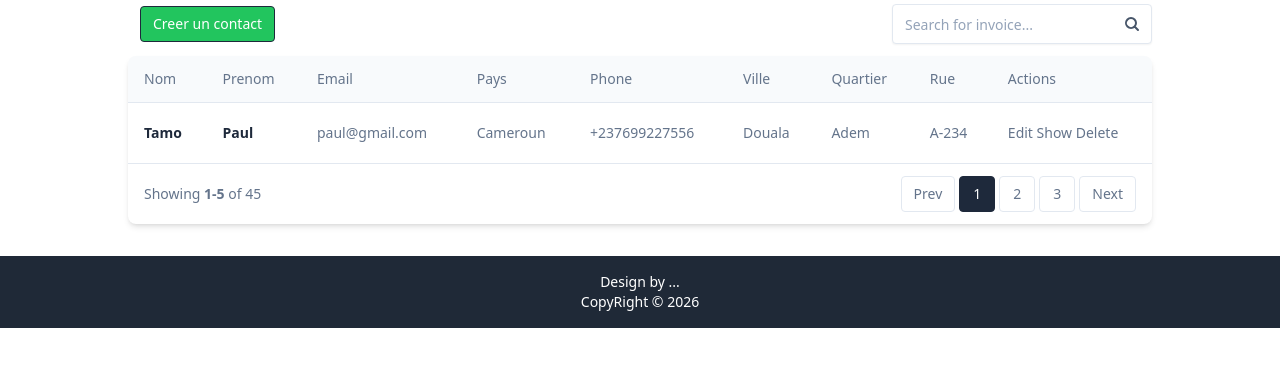
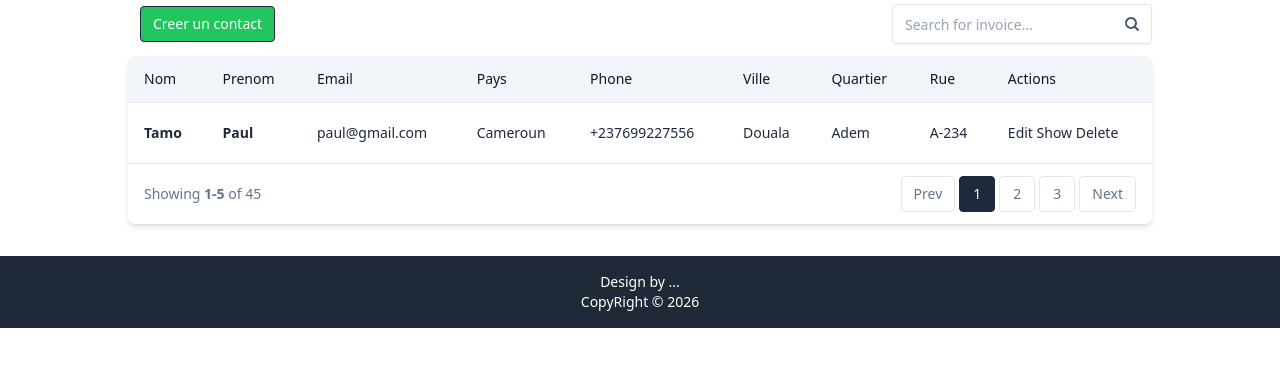
Before and after one commit to TeneSoh/carnet_soirs, a Django app: page / in a window 1280 px wide. Shown: the part 60-427 px from the top of the page. Run offline with Django 5.2, Linux system fonts and the light colour scheme; some libraries are stand-ins or nearby versions.

Commit message:
Recuperation Prof

```diff
--- a/contact/templates/contact/contacts.html
+++ b/contact/templates/contact/contacts.html
@@ -88,49 +88,49 @@
     <div class="relative flex flex-col w-full h-full overflow-scroll text-gray-700 bg-white shadow-md rounded-lg bg-clip-border">
     <table class="w-full text-left table-auto min-w-max">
         <thead>
-        <tr>
-            <th class="p-4 border-b border-slate-200 bg-slate-50">
-            <p class="text-sm font-normal leading-none text-slate-500">
+        <tr class=" bg-slate-100">
+            <th class="p-4 border-b border-slate-200 ">
+            <p class="text-sm font-normal leading-none text-slate-900">
                 Nom
             </p>
             </th>
-            <th class="p-4 border-b border-slate-200 bg-slate-50">
-            <p class="text-sm font-normal leading-none text-slate-500">
+            <th class="p-4 border-b border-slate-200 ">
+            <p class="text-sm font-normal leading-none text-slate-900">
                 Prenom
             </p>
             </th>
-            <th class="p-4 border-b border-slate-200 bg-slate-50">
-            <p class="text-sm font-normal leading-none text-slate-500">
+            <th class="p-4 border-b border-slate-200 ">
+            <p class="text-sm font-normal leading-none text-slate-900">
                 Email
             </p>
             </th>
-            <th class="p-4 border-b border-slate-200 bg-slate-50">
-            <p class="text-sm font-normal leading-none text-slate-500">
+            <th class="p-4 border-b border-slate-200 ">
+            <p class="text-sm font-normal leading-none text-slate-900">
                 Pays
             </p>
             </th>
-            <th class="p-4 border-b border-slate-200 bg-slate-50">
-            <p class="text-sm font-normal leading-none text-slate-500">
+            <th class="p-4 border-b border-slate-200 ">
+            <p class="text-sm font-normal leading-none text-slate-900">
                 Phone
             </p>
             </th>
-            <th class="p-4 border-b border-slate-200 bg-slate-50">
-            <p class="text-sm font-normal leading-none text-slate-500">
+            <th class="p-4 border-b border-slate-200 ">
+            <p class="text-sm font-normal leading-none text-slate-900">
                 Ville
             </p>
             </th>
-            <th class="p-4 border-b border-slate-200 bg-slate-50">
-            <p class="text-sm font-normal leading-none text-slate-500">
+            <th class="p-4 border-b border-slate-200 ">
+            <p class="text-sm font-normal leading-none text-slate-900">
                 Quartier
             </p>
             </th>
-            <th class="p-4 border-b border-slate-200 bg-slate-50">
-            <p class="text-sm font-normal leading-none text-slate-500">
+            <th class="p-4 border-b border-slate-200 ">
+            <p class="text-sm font-normal leading-none text-slate-900">
                 Rue
             </p>
             </th>
-            <th class="p-4 border-b border-slate-200 bg-slate-50">
-            <p class="text-sm font-normal leading-none text-slate-500">
+            <th class="p-4 border-b border-slate-200 ">
+            <p class="text-sm font-normal leading-none text-slate-900">
                 Actions
             </p>
             </th>
@@ -145,25 +145,25 @@
             <p class="block font-semibold text-sm text-slate-800">Paul</p>
             </td>
             <td class="p-4 py-5">
-            <p class="text-sm text-slate-500">paul@gmail.com</p>
+            <p class="text-sm text-slate-800">paul@gmail.com</p>
             </td>
             <td class="p-4 py-5">
-            <p class="text-sm text-slate-500">Cameroun</p>
+            <p class="text-sm text-slate-800">Cameroun</p>
             </td>
             <td class="p-4 py-5">
-            <p class="text-sm text-slate-500">+237699227556</p>
+            <p class="text-sm text-slate-800">+237699227556</p>
             </td>
             <td class="p-4 py-5">
-            <p class="text-sm text-slate-500">Douala</p>
+            <p class="text-sm text-slate-800">Douala</p>
             </td>
             <td class="p-4 py-5">
-            <p class="text-sm text-slate-500">Adem</p>
+            <p class="text-sm text-slate-800">Adem</p>
             </td>
             <td class="p-4 py-5">
-            <p class="text-sm text-slate-500">A-234</p>
+            <p class="text-sm text-slate-800">A-234</p>
             </td>
             <td class="p-4 py-5">
-            <p class="text-sm text-slate-500">
+            <p class="text-sm text-slate-800">
                         <a href="#">Edit</a>
                         <a href="#">Show</a>
                         <a href="#">Delete</a>
--- a/theme/static/css/dist/styles.css
+++ b/theme/static/css/dist/styles.css
@@ -1191,6 +1191,11 @@ input:where([type='file']):focus {
   background-color: rgb(239 246 255 / var(--tw-bg-opacity, 1));
 }
 
+.bg-slate-100 {
+  --tw-bg-opacity: 1;
+  background-color: rgb(241 245 249 / var(--tw-bg-opacity, 1));
+}
+
 .bg-gradient-to-br {
   background-image: linear-gradient(to bottom right, var(--tw-gradient-stops));
 }
@@ -1439,6 +1444,11 @@ input:where([type='file']):focus {
 .text-gray-800 {
   --tw-text-opacity: 1;
   color: rgb(31 41 55 / var(--tw-text-opacity, 1));
+}
+
+.text-slate-900 {
+  --tw-text-opacity: 1;
+  color: rgb(15 23 42 / var(--tw-text-opacity, 1));
 }
 
 .shadow-2xl {
```
